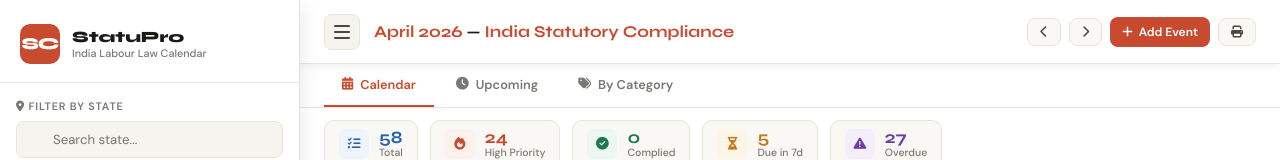
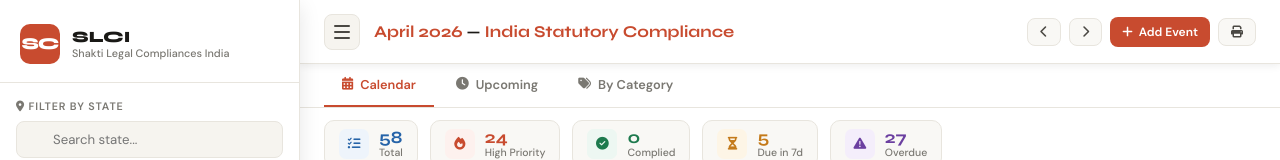
Before and after one commit to SlciAdmin/Compliance-Calender, a plain HTML site: page index.html in a window 1280 px wide. Shown: the top 160 px of the page. Drawn offline with Linux system fonts and the light colour scheme.

Commit message:
solve the error

```diff
--- a/index.html
+++ b/index.html
@@ -3,7 +3,7 @@
 <head>
   <meta charset="UTF-8">
   <meta name="viewport" content="width=device-width, initial-scale=1.0">
-  <title>StatuPro — India Labour Law Compliance Calendar</title>
+  <title>SLCI — Shakti Legal Compliances India</title>
 
   <!-- Fonts & Icons -->
   <link rel="preconnect" href="https://fonts.googleapis.com">
@@ -23,8 +23,8 @@
     <div class="sidebar-logo">
       <div class="logo-mark">SC</div>
       <div>
-        <span class="logo-text-main">StatuPro</span>
-        <span class="logo-text-sub">India Labour Law Calendar</span>
+        <span class="logo-text-main">SLCI</span>
+        <span class="logo-text-sub">Shakti Legal Compliances India</span>
       </div>
     </div>
 
```
